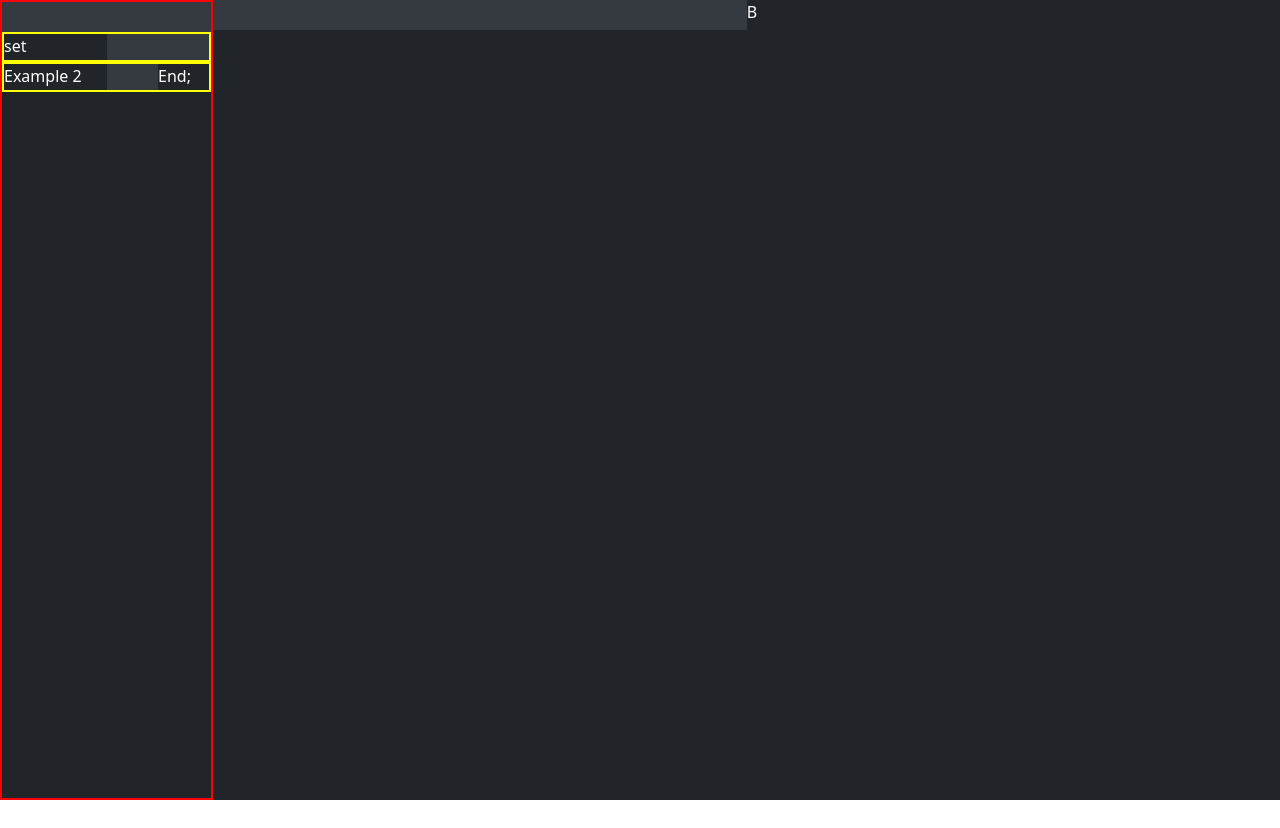
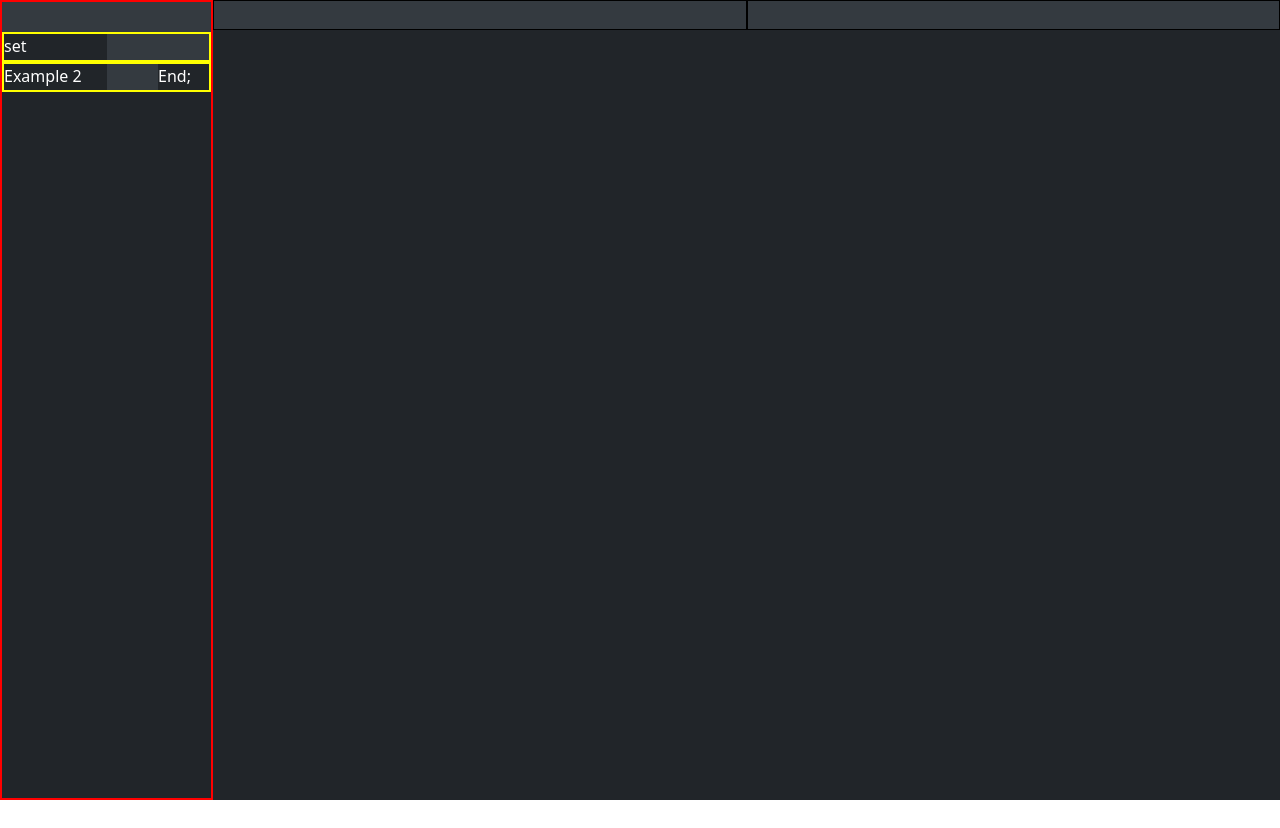
Before and after one commit to lbrennaman/IndependentStudy, a React (Vite) app in the folder TestApp/: page / in a window 1280 px wide. Built offline with nearby package versions, Linux system fonts and the light colour scheme.

Commit message:
Cleaned code for the blockList. Moving to fixing blocks by removing hooks that break the rules of hooks.

```diff
--- a/TestApp/src/UserInput.jsx
+++ b/TestApp/src/UserInput.jsx
@@ -1,7 +1,6 @@
 import { useState } from 'react';
 
 function UserInput(properties) {
-    console.log("USERINPUT " + properties.index + " value: ", properties.value);
     return(
         <form id={"UserInputForm"} className={"p-0 m-0"} style={{height: '100%', width:'100%'}}>
             <textarea id={"UserInputTextArea"} className={"p-0 m-0"}
--- a/TestApp/src/Workspace.jsx
+++ b/TestApp/src/Workspace.jsx
@@ -11,51 +11,9 @@ export function Workspace(properties) {
     const [value, updateValue] = useState("");
     const [index, updateIndex] = useState(0);
 
-    const blockList = [];
-    for (var i = 0; i < properties.blockList.length; i++) {
-        if (properties.blockList[i].type == UserInput) {
-            console.log("Constructing blocklist[i]: ", properties.blockList[i].value);
-
-            blockList.push(
-                <div key={"BlockZone Row: " + i} className={"row p-0 m-0"} style={{height: '30px', width: '100%'}}>
-                    <UserInput
-                        value={properties.blockList[i].value}
-                        index={i}
-                        updateValue={updateValue}
-                        updateIndex={updateIndex}
-                        handleKeyDown={(event) => {
-                            if (event.key === 'Enter') {
-                                event.preventDefault();
-                                properties.updateBlockList(() => {
-                                    var array = [];
-                                    var i = 0;
-
-                                    if (index == 0) {
-                                        array.push(properties.blockList[0]);
-                                        i++;
-                                        array.push({type: UserInput, value: "new Line"});
-                                        for (i; i < properties.blockList.length; i++) {
-                                            array.push(properties.blockList[i]);
-                                        }
-                                    } else {
-                                        for (i; i < index; i++) {
-                                            array.push(properties.blockList[i]);
-                                        }
-                                        array.push({type: UserInput, value: "new Line"});
-                                        for (i; i < properties.blockList.length; i++) {
-                                            array.push(properties.blockList[i]);
-                                        }
-                                    }
-
-                                    return array;
-                                });
-                            }
-                        }}
-                    />
-                </div>
-            )
-        }
-    }
+    // Parameters can be cleaned by using JSON: settings = {list: properties.blockList, index: index, updateBlockList: properties...}, pass settings to functions
+    const blockList = createBlockList(properties.blockList, index, properties.updateBlockList, updateValue, updateIndex);
+    const editorLines = createEditorLines(properties.blockList, index, properties.updateBlockList, updateValue, updateIndex);
 
     useEffect(() => {
         console.log("Update Index: ", index);
@@ -94,7 +52,7 @@ export function Workspace(properties) {
                 </div>
                 <div id={"Editor Container"} className={"d-flex col-6 p-0 m-0"} style={{height: '100%'}}>
                     <Editor>
-                        {"B"}
+                        {editorLines}
                     </Editor>
                 </div>
             </div>
@@ -102,4 +60,109 @@ export function Workspace(properties) {
     );
 }
 
+// insertNewLine function
+// ------------------------------------------------------------------------------------------------------------------
+// list: properties.blockList; the blockList as stored in the parent component (Main)
+// index: the current index that is selected, as stored by this component
+function insertNewLine(list, index) {
+    var array = [];
+    var i = 0;
+
+    // Copy lines from [0, index] back into the array
+    for (i; i < index + 1; i++) {
+        array.push(list[i]);
+    }
+
+    // Push a new line into the index directly after the current index (array[index + 1].insert(new line))
+    array.push({type: UserInput, value: "NewLine"});
+
+    // Copy the remaining lines [index + 1, length - 1] back into the array
+    for (i; i < list.length; i++) {
+        array.push(list[i]);
+    }
+
+    return array;
+}
+
+// handleKeyDown function
+// ------------------------------------------------------------------------------------------------------------------
+// event: the event that triggered this function (meant to be onKeyDown)
+// list: properties.blockList; the blockList as stored in the parent component (Main)
+// index: the current index that is selected, as stored by this component
+// updateBlockList: the update function to update the blockList stored in the parent component
+function handleKeyDown(event, list, index, updateBlockList) {
+    // When enter is pressed, add a new line to the blockList
+    if (event.key === 'Enter') {
+        // Prevent default behavior for the enter key (normally creates a new line in textarea/input field)
+        event.preventDefault();
+
+        // Update the blockList using the return value of the following function
+        updateBlockList(insertNewLine(list, index));
+    }
+}
+
+// createBlockList function
+// ------------------------------------------------------------------------------------------------------------------
+// list: properties.blockList; the blockList as stored in the parent component (Main)
+// index: the current index that is selected, as stored by this component
+// updateBlockList: the update function to update the blockList stored in the parent component
+// updateValue: the update function to update the current value being modified in this component
+// updateIndex: the update function to update the current index that is selected, as stored by this component
+function createBlockList(list, index, updateBlockList, updateValue, updateIndex) {
+    var blockList = [];
+
+    // Iterate through the blockList data and add the appropriate component to the list of blocks to display in the BlockZone
+    for (var i = 0; i < list.length; i++) {
+        // If a block has not been placed in this line of the BlockZone, the line is still a UserInput (which may have a value)
+        if (list[i].type == UserInput) {
+            blockList.push(
+                <div key={"BlockZone Row: " + i} className={"row p-0 m-0"} style={{height: '30px', width: '100%', border: '1px solid black'}}>
+                    <UserInput
+                        value={list[i].value}
+                        index={i}
+                        updateValue={updateValue}
+                        updateIndex={updateIndex}
+                        handleKeyDown={(event) => handleKeyDown(event, list, index, updateBlockList)}
+                    />
+                </div>
+            )
+        } else { // Otherwise, it is some type of block. Push a block with the given array of values
+            // Add blocks
+        }
+    }
+    return blockList;
+}
+
+// createEditorLines function
+// ----------------------------------------------------------------------------------------------------------------
+// list: properties.blockList; the blockList as stored in the parent component (Main)
+// index: the current index that is selected, as stored by this component
+// updateBlockList: the update function to update the blockList stored in the parent component
+// updateValue: the update function to update the current value being modified in this component
+// updateIndex: the update function to update the current index that is selected, as stored by this component
+function createEditorLines(list, index, updateBlockList, updateValue, updateIndex) {
+    var editorLines = [];
+
+    // Iterate through the blockList data and write the proper string data to the corresponding line of the text editor
+    for (var i = 0; i < list.length; i++) {
+        // If the type of data is a UserInput component, the data is already a string, so add it to the editor
+        if (list[i].type == UserInput) {
+            editorLines.push(
+                <div key={"Editor Line: " + i} className={"row p-0 m-0"} style={{height: '30px', width: '100%', border: '1px solid black'}}>
+                    <UserInput
+                        value={list[i].value}
+                        index={i}
+                        updateValue={updateValue}
+                        updateIndex={updateIndex}
+                        handleKeyDown={(event) => handleKeyDown(event, list, index, updateBlockList)}
+                    />
+                </div>
+            );
+        } else {
+            // The type of data is a Block, so take list[i].value and concatenate the array into their string representation
+        }
+    }
+    return editorLines;
+}
+
 export default Workspace;
```
